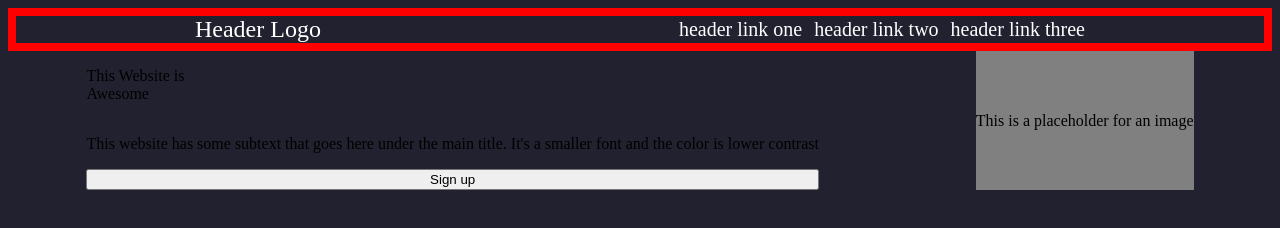
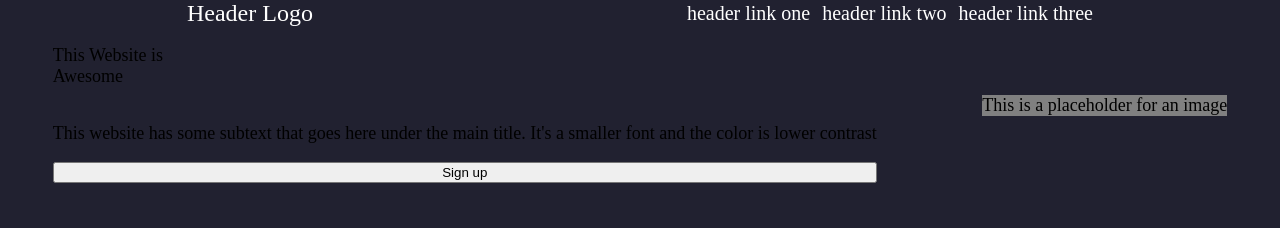
Before and after one commit to SeasonedSoup/Landing-Page, a plain HTML site: page index.html in a window 1280 px wide. Drawn offline with Linux system fonts and the light colour scheme.

Commit message:
Polish border-box, margin and padding

```diff
--- a/style.css
+++ b/style.css
@@ -1,7 +1,14 @@
+* {
+    box-sizing: border-box;
+}
+
 body {
+    margin: 0;
+    padding: 0;
     display: flex;
     flex-direction: column;
     background-color: rgb(33, 33, 48);
+    font-size: 18px;
 }
 
 a {
@@ -14,7 +21,6 @@ a {
     color: white;
     flex: 1;
     display: flex;
-    border: 8px solid red;
     justify-content: space-around;
     align-items: center;
     font-size: 24px;
@@ -32,6 +38,8 @@ ul {
 .container-top {
     display: flex;
     justify-content: space-around;
+    align-items: center;
+    text
 }
 
 .info {
```
